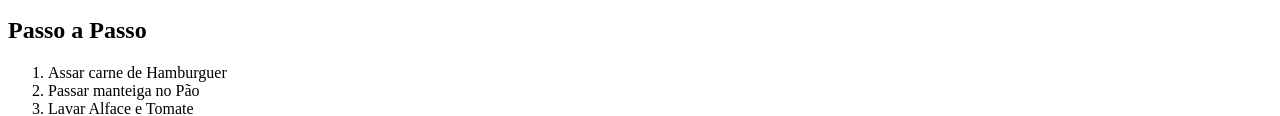
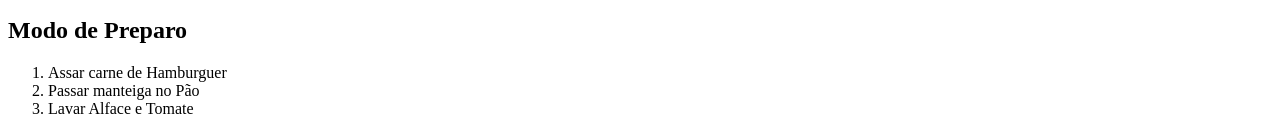
Before and after one commit to JoaoDeVieira/odin-recipes, a plain HTML site: page receitas/hamburguer-caseiro.html in a window 1280 px wide. Shown: the part 717-833 px from the top of the page. Drawn offline with Linux system fonts and the light colour scheme.

Commit message:
docs: Correção de conteúdo no heading, troca para título apropriado

```diff
--- a/receitas/hamburguer-caseiro.html
+++ b/receitas/hamburguer-caseiro.html
@@ -33,7 +33,7 @@
       <li>Ketchup/Maionese (A gosto)</li>
     </ul>
 
-    <h2>Passo a Passo</h2>
+    <h2>Modo de Preparo</h2>
     <ol>
       <li>Assar carne de Hamburguer</li>
       <li>Passar manteiga no Pão</li>
```
